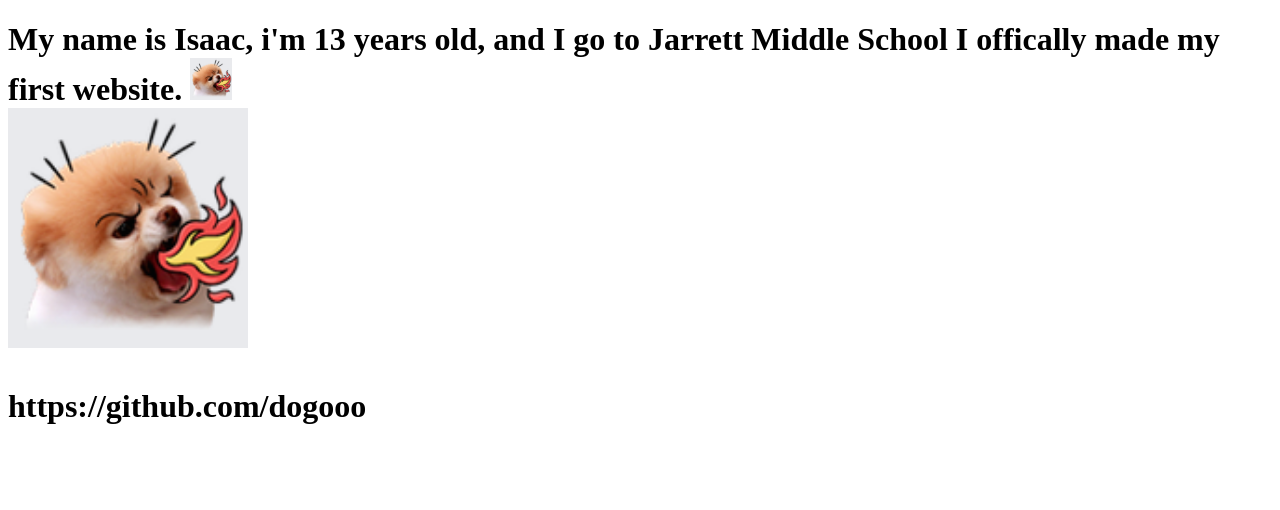
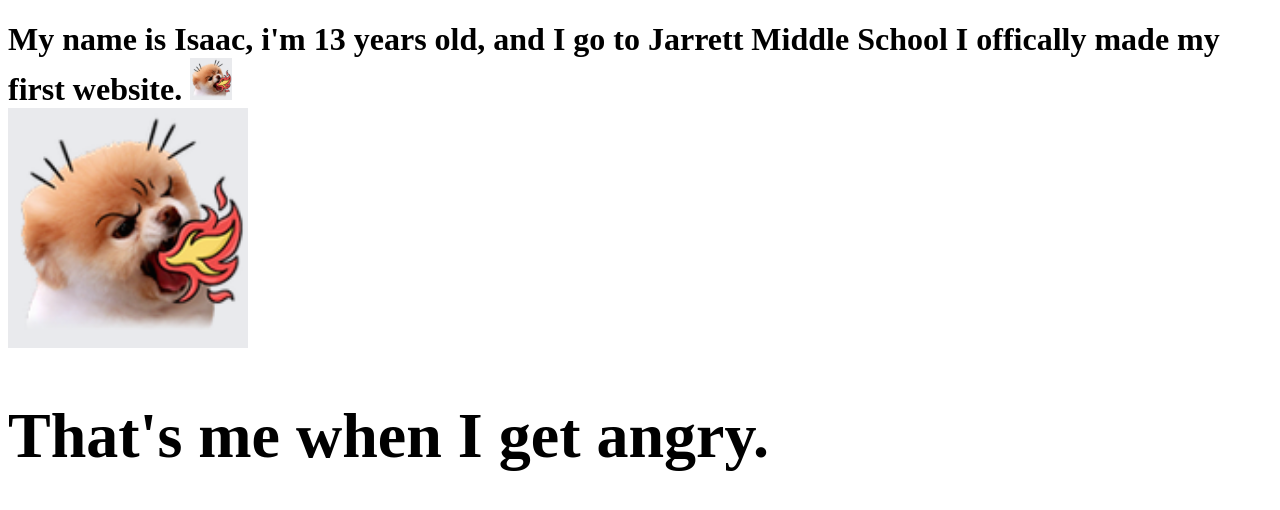
Before and after one commit to dogooo/mysite-pm, a plain HTML site: page index.html in a window 1280 px wide. Drawn offline with Linux system fonts and the light colour scheme.

Commit message:
Update index.html

```diff
--- a/index.html
+++ b/index.html
@@ -18,11 +18,10 @@
 <div class="angry dogo">
   <img src="images/angry%20dogo.png" alt="angry dogo" style="width:30">
 <p>
-
+  <h1> That's me when I get angry.
  <! >
     <!>
     </p>
 
     <body>
 <html>
-https://github.com/dogooo
```
